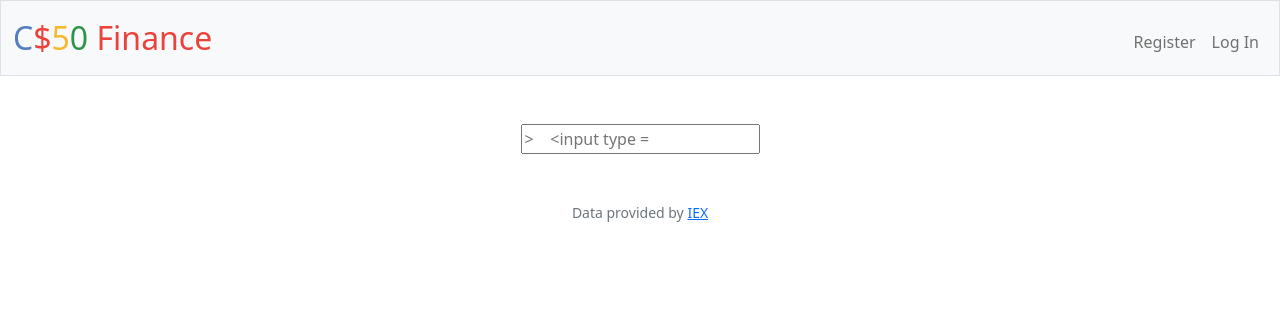
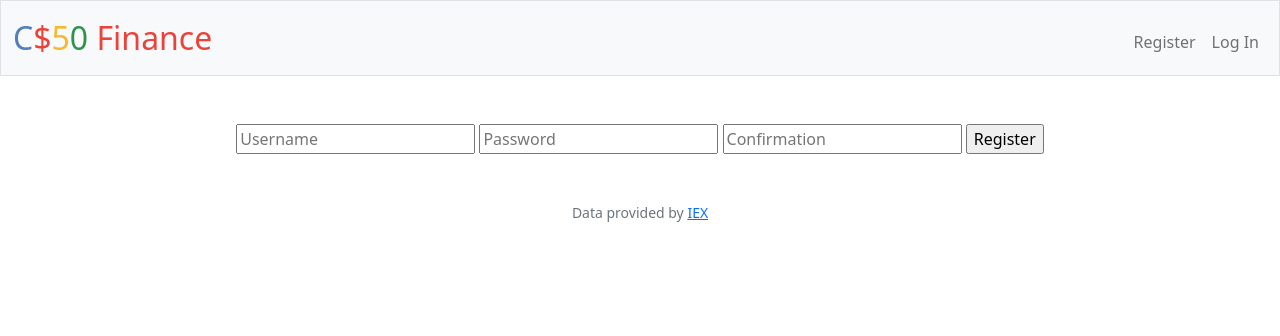
Before and after one commit to mjiid/cs50, a Flask app: template finance/templates/register.html in a window 1280 px wide. Shown: the top 336 px of the page. Run offline with Flask 2, Linux system fonts and the light colour scheme; the template is opened without the code that fills it, so the values that code supplies are empty; some libraries are stand-ins or nearby versions.

Commit message:
Fri, Jan 6, 2023, 3:04 PM +00:00

```diff
--- a/finance/app.py
+++ b/finance/app.py
@@ -114,7 +114,39 @@ def quote():
 @app.route("/register", methods=["GET", "POST"])
 def register():
     """Register user"""
-    return apology("TODO")
+    if request.method == "GET":
+        return render_template("register.html")
+    else:
+    #Getting the data from the user:
+        username = request.form.get("username")
+        password = request.form.get("password")
+        confirmation = request.form.get("confirmation")
+
+    #Checking if the username is blank or already exist:
+        if len(username) == 0:
+            return apology("Try entering a username")
+        else:
+            used_usernames = db.execute("SELECT username FROM users;")
+            for name in used_usernames:
+                if username == name['username']:
+                    return apology("This username is already used")
+
+    #Check if the password is blank or do not match the confirmation:
+        if len(password) == 0:
+            return apology("You have to enter a password")
+        elif password != confirmation:
+            return apology("The password and the confirmation you entered do not match")
+        else:
+            #hashing the password:
+            password = generate_password_hash(password)
+
+    #Adding the new user to the data base:
+        db.execute("INSERT INTO users (username, hash) VALUES (?, ?)", username, password)
+        #the user now is registered and their data is in the data base.
+
+    #Take the user to login after registration:
+    return render_template("login.html")
+
 
 
 @app.route("/sell", methods=["GET", "POST"])
--- a/finance/templates/register.html
+++ b/finance/templates/register.html
@@ -2,8 +2,9 @@
 
 {% block main %}
 <form action="/register" method="post">
-    <input type = "text" name = "username" placeholder = ">
-    <input type = "password" name = "password" placeholder = ">
-    <input type = "password" name = "confirmation placeholder = ">
+    <input type = "text" name = "username" placeholder = "Username">
+    <input type = "password" name = "password" placeholder = "Password">
+    <input type = "password" name = "confirmation" placeholder = "Confirmation">
+    <input type = "submit" value = "Register">
 </form>
 {% endblock %}
```
Also changed, not shown: finance/finance.db.
